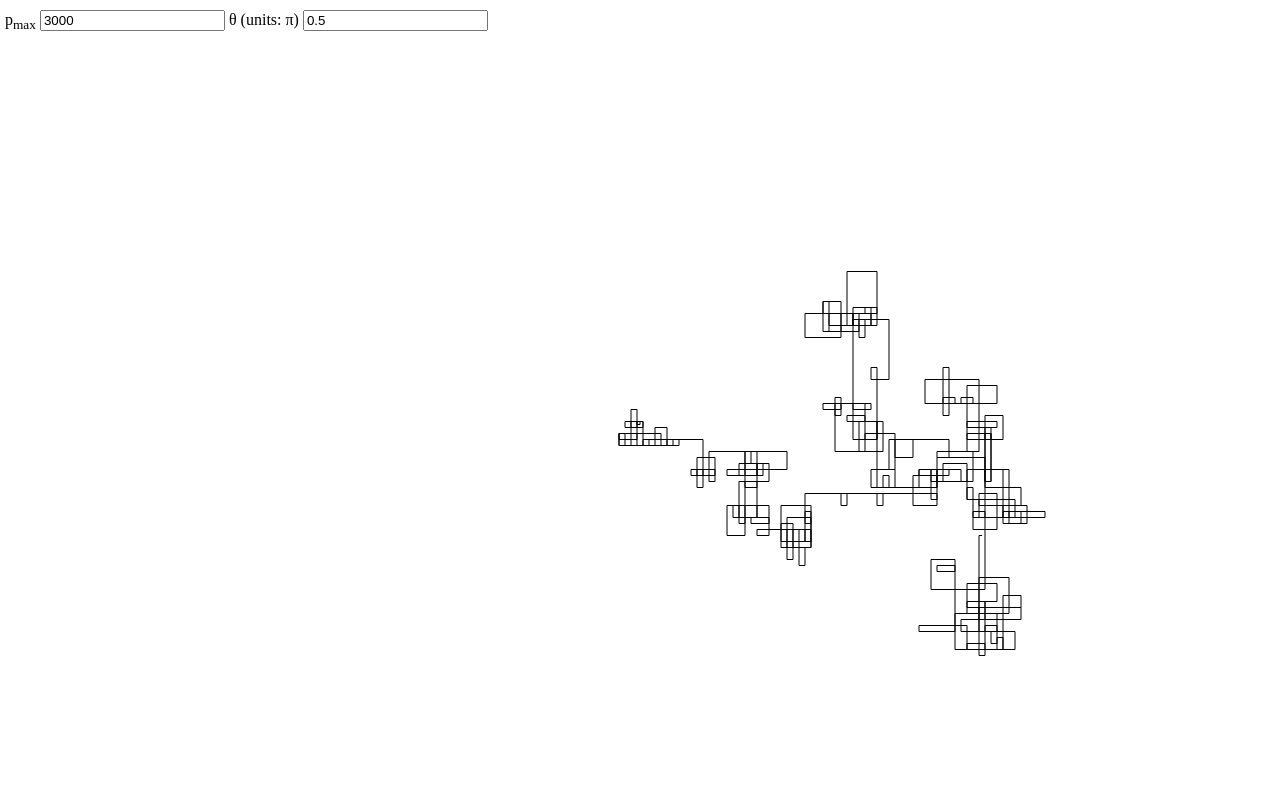
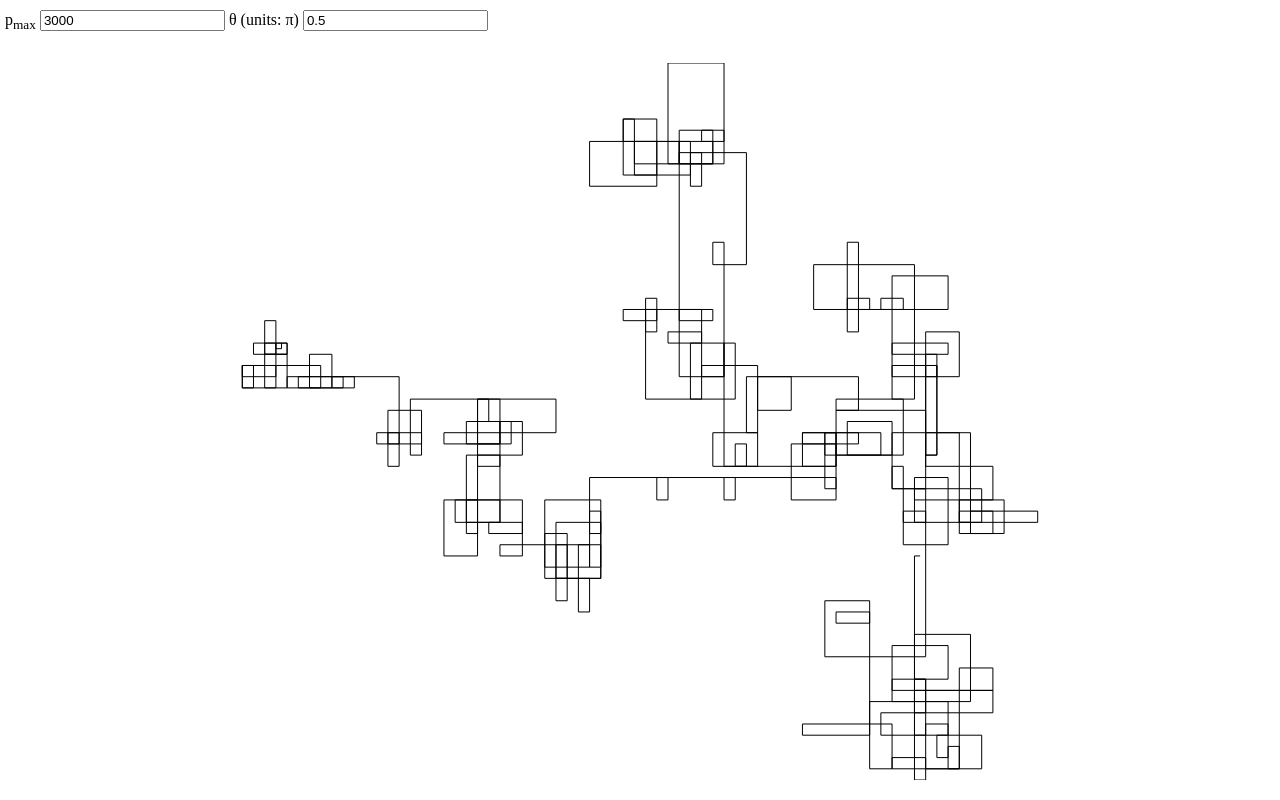
Before and after one commit to Quelklef/prime-spirals, a plain HTML site: page index.html in a window 1280 px wide. Drawn offline with Linux system fonts and the light colour scheme.

Commit message:
automatically frame the result drawing

```diff
--- a/index.html
+++ b/index.html
@@ -20,6 +20,7 @@
 
 body {
   margin: 0;
+  overflow: none;
 }
 
 * {
@@ -38,8 +39,8 @@ body {
 }
 
 #canvas {
-  width: 100%;
   flex: 1;
+  margin: 20px;
 }
 
 </style>
--- a/main.js
+++ b/main.js
@@ -46,15 +46,35 @@ let isPrime;
   }
 }
 
-// calculates the physical path of primes, represented as a generator of [x,y] coordinates
-function* calcPath({ bound, turnAngle }) {
+// calculates the physical path of primes, represented as an array of [x,y] coordinates
+function calcPath({ bound, turnAngle }) {
+  const path = [];
+
+  let minX = Infinity;
+  let maxX = -Infinity;
+  let minY = Infinity;
+  let maxY = -Infinity;
+  let sumX = 0;
+  let cntX = 0;
+  let sumY = 0;
+  let cntY = 0;
+
   let x = 0.0;
   let y = 0.0;
   let theta = Math.PI / 2;
+  let prevprime = 0n;
 
-  let prevprime = 0n;
   for (let n = 1n; n <= bound + 1n; n++) {
-    yield [x, y];
+    path.push([x, y]);
+
+    minX = Math.min(x, minX);
+    maxX = Math.max(x, maxX);
+    minY = Math.min(y, minY);
+    maxY = Math.max(y, maxY);
+    sumX += x;
+    cntX += 1;
+    sumY += y;
+    cntY += 1;
 
     if (isPrime(n) || n === bound) {
       x += Math.cos(theta) * Number(n - prevprime);
@@ -64,25 +84,46 @@ function* calcPath({ bound, turnAngle }) {
     }
   }
 
+  return {
+    path,
+    summ: {
+      minX, maxX, rangeX: maxX - minX, avgX: sumX / cntX,
+      minY, maxY, rangeY: maxY - minY, avgY: sumY / cntY,
+    },
+  };
+
   function mod(x, n) {
     return ((x % n) + n) % n;
   }
 }
 
 function render(c, state) {
+  const { path, summ } = calcPath(state);
+
+  // maps a physical coordinate to a pixel coordinate
+  let T;
+  {
+    const scale = Math.min(
+      1 / summ.rangeX * state.canvasWidth,
+      1 / summ.rangeY * state.canvasHeight,
+    );
+    const phyOffsetX = -summ.minX;
+    const phyOffsetY = -summ.minY;
+    const pixOffsetX = (state.canvasWidth - summ.rangeX * scale) / 2;
+    const pixOffsetY = (state.canvasHeight - summ.rangeY * scale) / 2;
+    T = (x, y) =>
+      [ (x + phyOffsetX) * scale + pixOffsetX
+      , (y + phyOffsetY) * scale + pixOffsetY
+      ];
+  }
+
   c.fillStyle = 'black';
   c.beginPath();
   c.moveTo(...T(0, 0));
-  for (const [x, y] of calcPath(state)) {
+  for (const [x, y] of path) {
     c.lineTo(...T(x, y));
   }
   c.stroke();
-
-  function T(x, y) {
-    return [ (x + state.panX) * state.scale + state.canvasWidth / 2
-           , (y + state.panY) * state.scale + state.canvasHeight / 2
-           ];
-  }
 }
 
 
@@ -105,9 +146,6 @@ function main() {
       turnAngle: Number($optAngle.value) * Math.PI,
       canvasWidth: $canv.width,
       canvasHeight: $canv.height,
-      panX: 0.0,
-      panY: 0.0,
-      scale: 3.0,
     };
 
     const ctx = $canv.getContext('2d');
```
